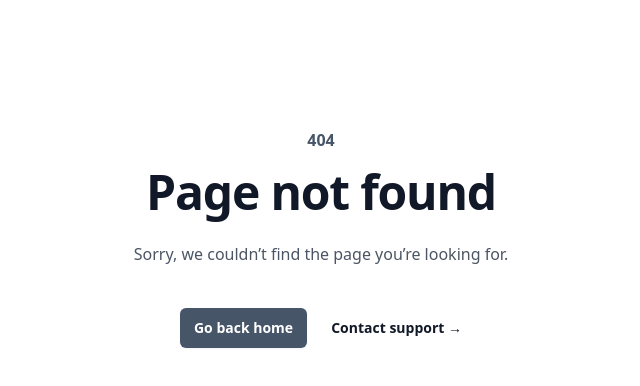
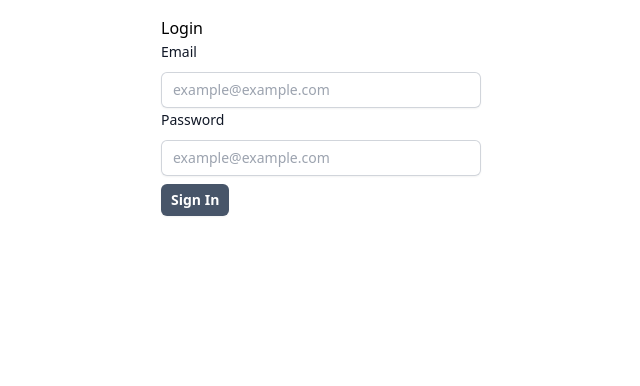
Before and after one commit to vilbergs/next-template, a Next.js app: page /login in a window 1280 px wide. Before the commit this address had no page. Shown: the top 386 px of the page, without its empty margins (319-959 px from the left). Built offline with nearby package versions, Linux system fonts and the light colour scheme.

Commit message:
Add login page

```diff
--- /dev/null
+++ b/pages/login.tsx
@@ -0,0 +1,16 @@
+import Button from '@/components/atoms/Button'
+import LabelledInput from '@/components/molecules/LabelledInput'
+
+export default function Login() {
+  return (
+    <main className="max-w-xs mx-auto mt-4">
+      <h1>Login</h1>
+
+      <LabelledInput placeholder="example@example.com">Email</LabelledInput>
+      <LabelledInput type="password" placeholder="example@example.com">
+        Password
+      </LabelledInput>
+      <Button className="mt-2">Sign In</Button>
+    </main>
+  )
+}
```
